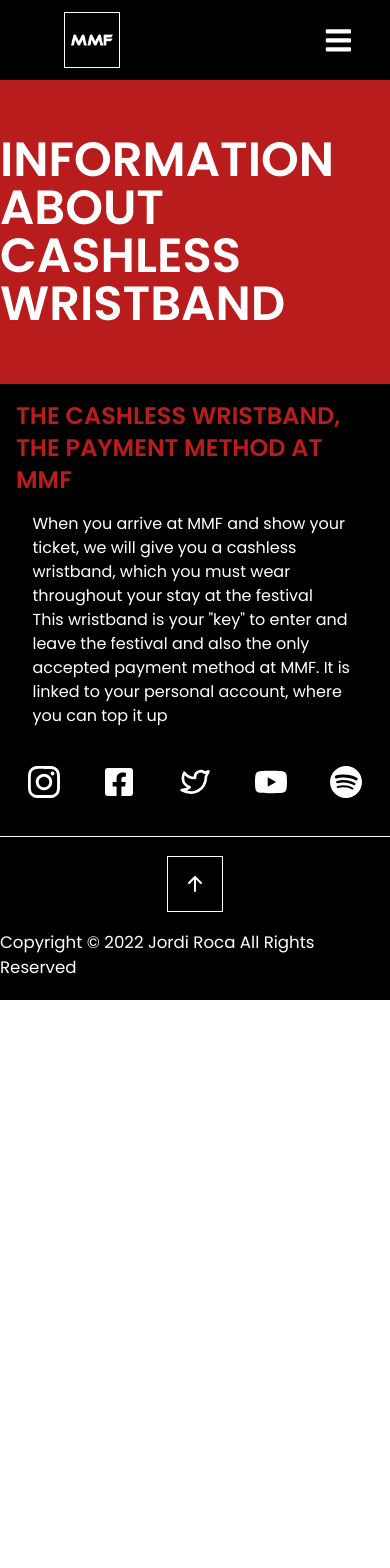
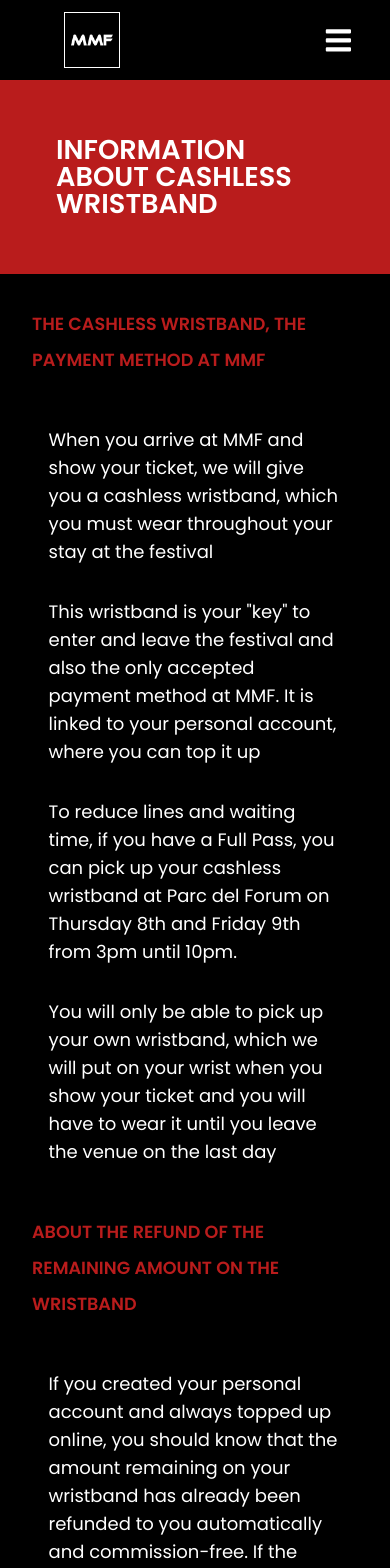
Before and after one commit to jordiroca94/MMF-Front-End, a React (Create React App) app: page /wristband in a window 390 px wide. Shown: the top 1568 px of the page. Before the commit the page ends 1000 px from the top, so only its background shows below. Built offline with nearby package versions, Linux system fonts and the light colour scheme.

Commit message:
wristband done

```diff
--- a/src/components/navbar/Navbar.jsx
+++ b/src/components/navbar/Navbar.jsx
@@ -21,6 +21,7 @@
     <nav ref={navRef}>
         <a href='/tickets' className={activeTab === "tickets" ? "active" : ""}>TICKETS</a>
         <a href='/camping' className={activeTab === "camping" ? "active" : ""}>CAMPING</a>
+        <a href='/wristband' className={activeTab === "wristband" ? "active" : ""}>WRISTBAND</a>
         <a href='/experience' className={activeTab === "experience" ? "active" : ""}>EXPERIENCE</a>
         <a href='/lineup' className={activeTab === "lineup" ? "active" : ""}>LINEUP </a>
         <a href='/usefulinfo' className={activeTab === "usefulinfo" ? "active" : ""}>USEFUL INFO</a>
--- a/src/components/navbar/navbar.css
+++ b/src/components/navbar/navbar.css
@@ -19,7 +19,7 @@
 }
 
 nav a {
-    margin-right:1.5rem;
+    margin-right:2rem;
     color:white;
     text-decoration:none;
     transition: var(--transition);
@@ -47,7 +47,7 @@
     font-size:1.8rem;
 }
 
-@media screen and ( max-width:865px){
+@media screen and ( max-width:920px){
     .nav-btn{
         visibility:visible;
         opacity:1;
--- a/src/pages/wristband/Wristband.jsx
+++ b/src/pages/wristband/Wristband.jsx
@@ -1,17 +1,25 @@
-import React from 'react'
+import React from 'react';
+import OPENARMS from "../../assets/openArms.png";
+import "./wristband.css";
 
 const Wristband = () => {
   return (
     <>
-      <div>
+      <div className='resp__wristband__container'>
         <div>
-          <h1 className='pt-14 pb-14 flex justify-center bg-red-700 text-white text-5xl font-extrabold'>INFORMATION ABOUT CASHLESS WRISTBAND</h1>
+          <h1 className='p-14 flex justify-center bg-red-700 text-white text-5xl font-extrabold'>INFORMATION ABOUT CASHLESS WRISTBAND</h1>
         </div>
         <section className='bg-black flex flex-col justify-center items-center'>
-          <h1 className='text-red-700 text-2xl font-extrabold p-4'>THE CASHLESS WRISTBAND, THE PAYMENT METHOD AT  MMF</h1>
-          <p className='text-white w-5/6'> When you arrive at MMF and show your ticket, we will give you a cashless wristband, which you must wear throughout your stay at the festival </p>
-          <p className='text-white w-5/6'> This wristband is your "key" to enter and leave the festival and also the only accepted payment method at MMF. It is linked to your personal account, where you can top it up  </p>
-
+          <h2 className='text-red-700 text-3xl font-extrabold p-8'>THE CASHLESS WRISTBAND, THE PAYMENT METHOD AT  MMF</h2>
+          <p className='text-white w-5/6 text-lg p-4'> When you arrive at MMF and show your ticket, we will give you a cashless wristband, which you must wear throughout your stay at the festival </p>
+          <p className='text-white w-5/6 text-lg p-4'> This wristband is your "key" to enter and leave the festival and also the only accepted payment method at MMF. It is linked to your personal account, where you can top it up  </p>
+          <p className='text-white w-5/6 text-lg p-4 '>To reduce lines and waiting time, if you have a Full Pass, you can pick up your cashless wristband at Parc del Forum on Thursday 8th and Friday 9th from 3pm until 10pm.</p>
+          <p className='text-white w-5/6 text-lg p-4'>You will only be able to pick up your own wristband, which we will put on your wrist when you show your ticket and you will have to wear it until you leave the venue on the last day</p>
+        </section>
+        <section className='bg-black flex flex-col justify-center items-center'>
+          <h2 className='text-red-700 text-3xl font-extrabold p-8'>ABOUT THE REFUND OF THE REMAINING AMOUNT ON THE WRISTBAND</h2>
+          <p className='text-white w-5/6 text-lg p-4'>If you created your personal account and always topped up online, you should know that the amount remaining on your wristband has already been refunded to you automatically and commission-free. If the remaining amount is less than 3€, it will be been donated to Open Arms. </p>
+          <img className='w-60 h-60 p-8' src={OPENARMS} alt="open Arms"></img>
         </section>
       </div>
     </>
--- a/src/pages/wristband/wristband.css
+++ b/src/pages/wristband/wristband.css
@@ -0,0 +1,8 @@
+@media screen and ( max-width:600px){
+    .resp__wristband__container h1 {
+        font-size:1.7rem !important;
+    }
+    .resp__wristband__container h2 {
+        font-size:1.1rem !important;
+    }
+}
```
Also changed, not shown: src/assets/openArms.png (added).
